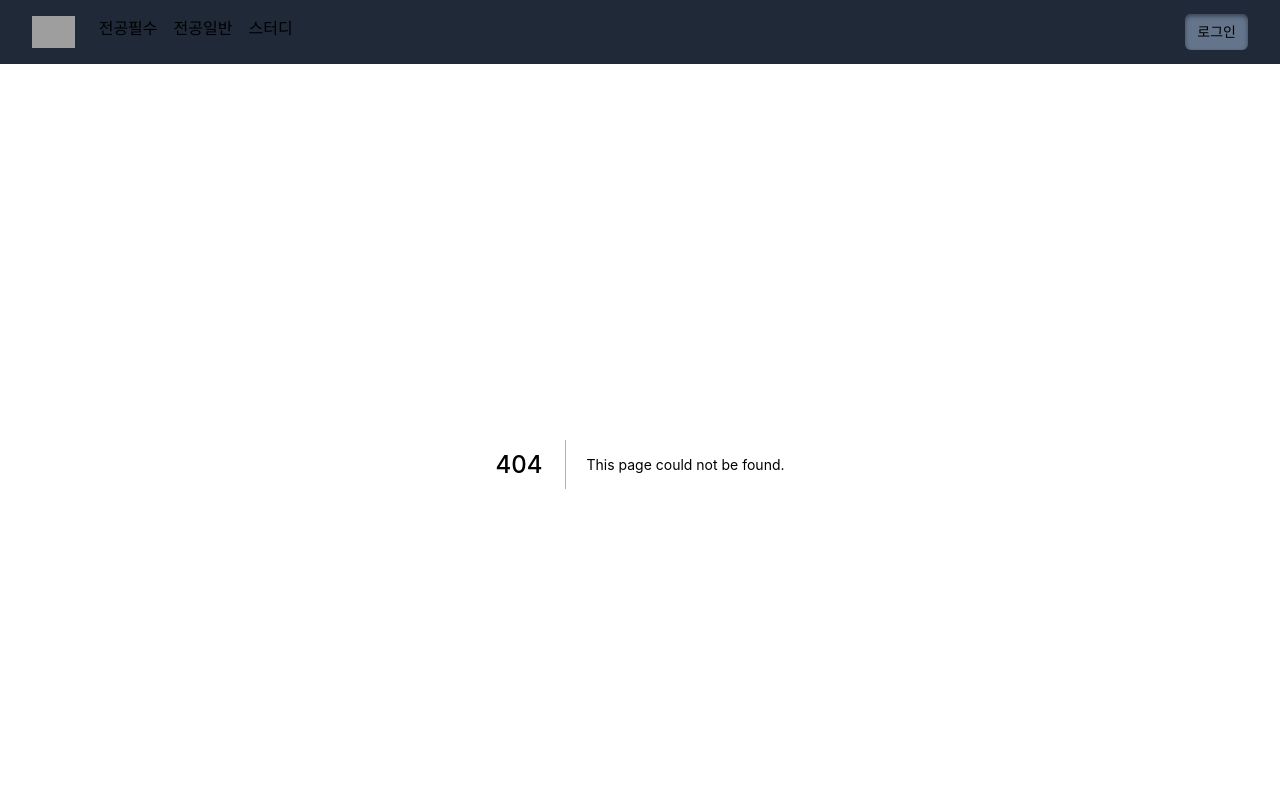
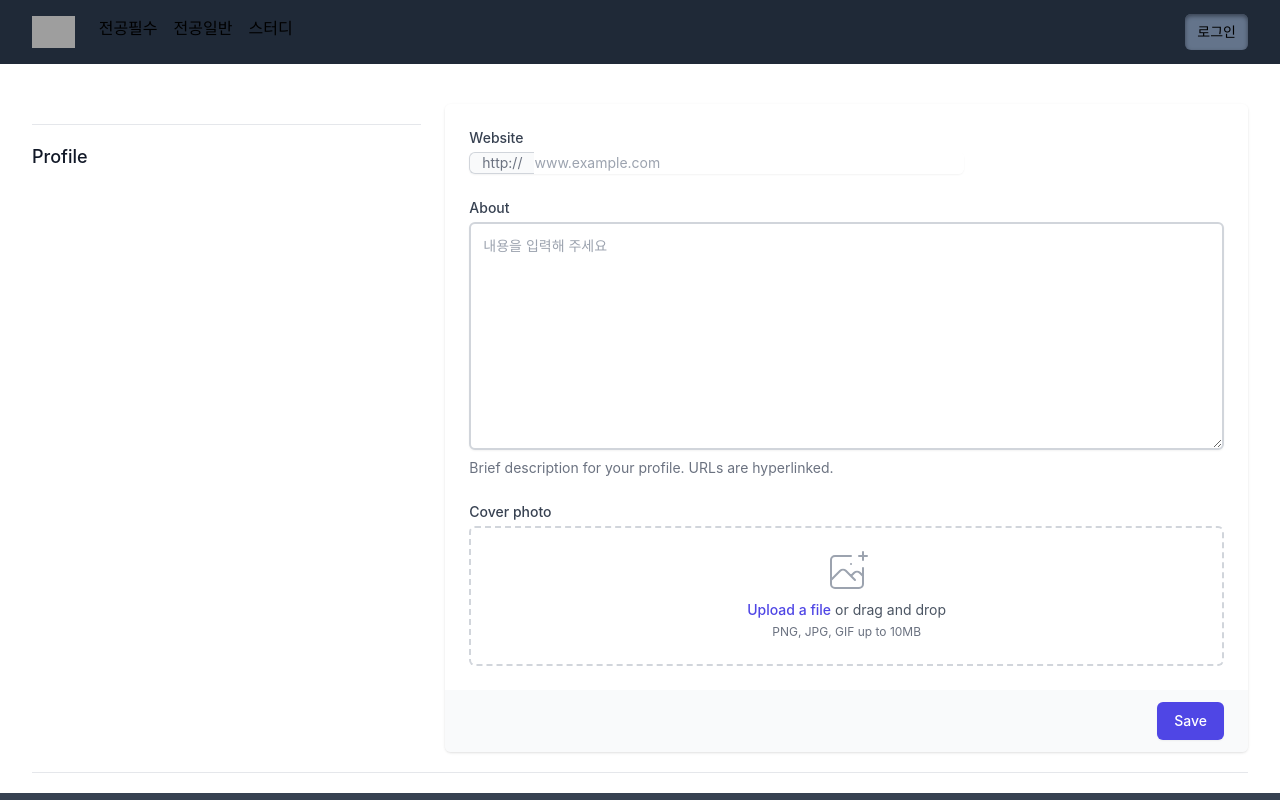
Before and after one commit to seah526/-senier_project, a Next.js app in the folder front-end/: page /makestudy in a window 1280 px wide. Before the commit this address had no page. Shown: the top 800 px of the page. Built offline with nearby package versions, Linux system fonts and the light colour scheme; grey boxes are pictures that could not be loaded.

Commit message:
✨ feat(makestudy): 스터디 만드는 페이지

```diff
--- a/front-end/components/classes/QuestionTable.jsx
+++ b/front-end/components/classes/QuestionTable.jsx
@@ -1,7 +1,7 @@
 import { useRouter } from 'next/router';
 import QuestionBox from './QuestionBox';
 
-const QuestionTable = ({ data }) => {
+const QuestionTable = ({ data, question }) => {
   const { subject: courseName, questions } = data;
 
   const router = useRouter();
--- /dev/null
+++ b/front-end/components/study/StudyForm.jsx
@@ -0,0 +1,129 @@
+export default function StudyForm() {
+  return (
+    <>
+      <div>
+        <div className='md:grid md:grid-cols-3 md:gap-6 mt-10'>
+          <div className='md:col-span-1'>
+            <div className='hidden sm:block' aria-hidden='true'>
+              <div className='py-5'>
+                <div className='border-t border-gray-200' />
+              </div>
+            </div>
+            <div className='px-4 sm:px-0'>
+              <h3 className='text-lg font-medium leading-6 text-gray-900'>
+                Profile
+              </h3>
+              <p className='mt-1 text-sm text-white'>
+                This information will be displayed publicly so be careful what
+                you share.
+              </p>
+            </div>
+          </div>
+          <div className='mt-5 md:col-span-2 md:mt-0'>
+            <form action='#' method='POST'>
+              <div className='shadow sm:overflow-hidden sm:rounded-md'>
+                <div className='space-y-6 bg-white px-4 py-5 sm:p-6'>
+                  <div className='grid grid-cols-3 gap-6'>
+                    <div className='col-span-3 sm:col-span-2'>
+                      <label
+                        htmlFor='company-website'
+                        className='block text-sm font-medium text-gray-700'>
+                        Website
+                      </label>
+                      <div className='mt-1 flex rounded-md shadow-sm'>
+                        <span className='inline-flex items-center rounded-l-md border border-r-0 border-gray-300 bg-gray-50 px-3 text-sm text-gray-500'>
+                          http://
+                        </span>
+                        <input
+                          type='text'
+                          name='company-website'
+                          id='company-website'
+                          className='block w-full flex-1 rounded-none rounded-r-md border-gray-300 focus:border-indigo-500 focus:ring-indigo-500 sm:text-sm'
+                          placeholder='www.example.com'
+                        />
+                      </div>
+                    </div>
+                  </div>
+
+                  <div>
+                    <label
+                      htmlFor='about'
+                      className='block text-sm font-medium text-gray-700'>
+                      About
+                    </label>
+                    <div className='mt-1'>
+                      <textarea
+                        id='about'
+                        name='about'
+                        rows={10}
+                        className='border-2 mt-1 block w-full rounded-md border-gray-300 shadow-sm focus:border-indigo-500 focus:ring-indigo-500 sm:text-sm bg-white p-3 text-black'
+                        placeholder='내용을 입력해 주세요'
+                        defaultValue={''}
+                      />
+                    </div>
+                    <p className='mt-2 text-sm text-gray-500'>
+                      Brief description for your profile. URLs are hyperlinked.
+                    </p>
+                  </div>
+
+                  <div>
+                    <label className='block text-sm font-medium text-gray-700'>
+                      Cover photo
+                    </label>
+                    <div className='mt-1 flex justify-center rounded-md border-2 border-dashed border-gray-300 px-6 pt-5 pb-6'>
+                      <div className='space-y-1 text-center'>
+                        <svg
+                          className='mx-auto h-12 w-12 text-gray-400'
+                          stroke='currentColor'
+                          fill='none'
+                          viewBox='0 0 48 48'
+                          aria-hidden='true'>
+                          <path
+                            d='M28 8H12a4 4 0 00-4 4v20m32-12v8m0 0v8a4 4 0 01-4 4H12a4 4 0 01-4-4v-4m32-4l-3.172-3.172a4 4 0 00-5.656 0L28 28M8 32l9.172-9.172a4 4 0 015.656 0L28 28m0 0l4 4m4-24h8m-4-4v8m-12 4h.02'
+                            strokeWidth={2}
+                            strokeLinecap='round'
+                            strokeLinejoin='round'
+                          />
+                        </svg>
+                        <div className='flex text-sm text-gray-600'>
+                          <label
+                            htmlFor='file-upload'
+                            className='relative cursor-pointer rounded-md bg-white font-medium text-indigo-600 focus-within:outline-none focus-within:ring-2 focus-within:ring-indigo-500 focus-within:ring-offset-2 hover:text-indigo-500'>
+                            <span>Upload a file</span>
+                            <input
+                              id='file-upload'
+                              name='file-upload'
+                              type='file'
+                              className='sr-only'
+                            />
+                          </label>
+                          <p className='pl-1'>or drag and drop</p>
+                        </div>
+                        <p className='text-xs text-gray-500'>
+                          PNG, JPG, GIF up to 10MB
+                        </p>
+                      </div>
+                    </div>
+                  </div>
+                </div>
+                <div className='bg-gray-50 px-4 py-3 text-right sm:px-6'>
+                  <button
+                    type='submit'
+                    className='inline-flex justify-center rounded-md border border-transparent bg-indigo-600 py-2 px-4 text-sm font-medium text-white shadow-sm hover:bg-indigo-700 focus:outline-none focus:ring-2 focus:ring-indigo-500 focus:ring-offset-2'>
+                    Save
+                  </button>
+                </div>
+              </div>
+            </form>
+          </div>
+        </div>
+      </div>
+
+      <div className='hidden sm:block' aria-hidden='true'>
+        <div className='py-5'>
+          <div className='border-t border-gray-200' />
+        </div>
+      </div>
+    </>
+  );
+}
--- a/front-end/pages/classes/[classId].jsx
+++ b/front-end/pages/classes/[classId].jsx
@@ -3,6 +3,8 @@ import React, { useEffect, useState } from 'react';
 import ProfessorTable from '../../components/classes/ProfessorTable';
 import QuestionBox from '../../components/classes/QuestionBox';
 import QuestionTable from '../../components/classes/QuestionTable';
+import axiosInstance from '../api';
+import getLoginId from '../api/login';
 const DUMMY_DATA = {
   id: 1,
   subject: '컴퓨터네트워크',
@@ -42,16 +44,36 @@ const DUMMY_DATA = {
   ],
 };
 const ClassId = () => {
+  const loginId = getLoginId();
   const router = useRouter();
   const courseId = router.query.classId;
   const [data, setData] = useState(DUMMY_DATA);
+  const [professor, setProfessor] = useState([]);
+  const [question, setQuestion] = useState([]);
+  useEffect(() => {
+    if (router.isReady) {
+      axiosInstance.get(`lectures/${courseId}/questions`).then(res => {
+        setQuestion(res.data);
+      });
+      axiosInstance.get(`lectures/${courseId}/professors`).then(res => {
+        setProfessor(res.data);
+      });
+    }
+  }, [router.isReady]);
   //TODO: api fetching
   return (
     <div className='my-20 '>
-      <div className='text-3xl my-2 font-semibold'>{data.subject}</div>
+      <div className='flex justify-between'>
+        <div className='text-3xl my-2 font-semibold'>{data.subject}</div>
+        {loginId && (
+          <button className='mx-3 bg-slate-500 py-2 px-16 text-base shadow-inner shadow-gray-700 rounded-md hover:bg-gray-700 hover:text-white duration-300'>
+            질문하기
+          </button>
+        )}
+      </div>
       <div className='flex'>
-        <ProfessorTable professor={data.professor} />
-        <QuestionTable data={data} />
+        <ProfessorTable professor={professor} />
+        <QuestionTable data={data} question={question} />
       </div>
     </div>
   );
--- /dev/null
+++ b/front-end/pages/makestudy.jsx
@@ -0,0 +1,11 @@
+import React from 'react';
+import StudyForm from '../components/study/StudyForm';
+const makestudy = () => {
+  return (
+    <div>
+      <StudyForm />
+    </div>
+  );
+};
+
+export default makestudy;
--- a/front-end/pages/study/index.jsx
+++ b/front-end/pages/study/index.jsx
@@ -1,11 +1,26 @@
+import { useRouter } from 'next/router';
 import React from 'react';
 import StudyBox from '../../components/study/StudyBox';
+import getLoginId from '../api/login';
 
 const index = () => {
+  const loginId = getLoginId();
+  const router = useRouter();
   return (
     <>
-      <div className='text-4xl mt-10 font-bold'>Community</div>
-      <div className='grid grid-cols-4 gap-4 mt-10'>
+      <div className='flex justify-between mt-3'>
+        <div className='text-4xl my-2 font-semibold'>Community</div>
+        {loginId && (
+          <button
+            onClick={() => {
+              router.push('/makestudy');
+            }}
+            className='mx-3 bg-slate-500 py-2 px-16 text-base shadow-inner shadow-gray-700 rounded-md hover:bg-gray-700 hover:text-white duration-300'>
+            만들기
+          </button>
+        )}
+      </div>
+      <div className='grid grid-cols-4 gap-4 mt-5'>
         <StudyBox />
         <StudyBox />
         <StudyBox />
```
